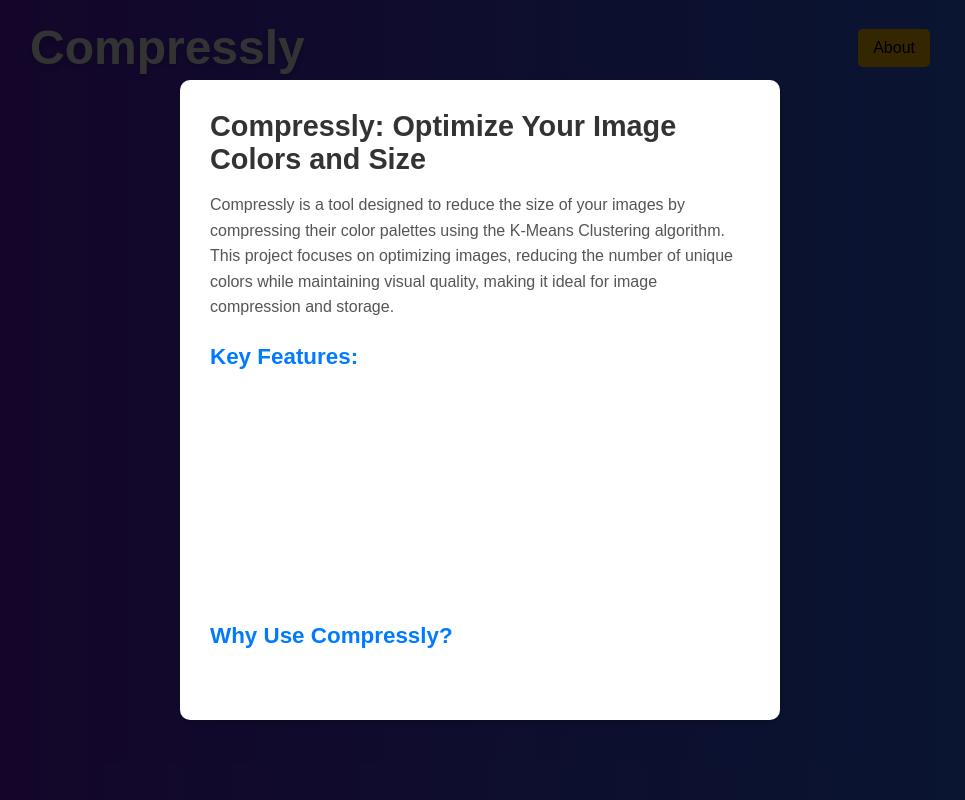
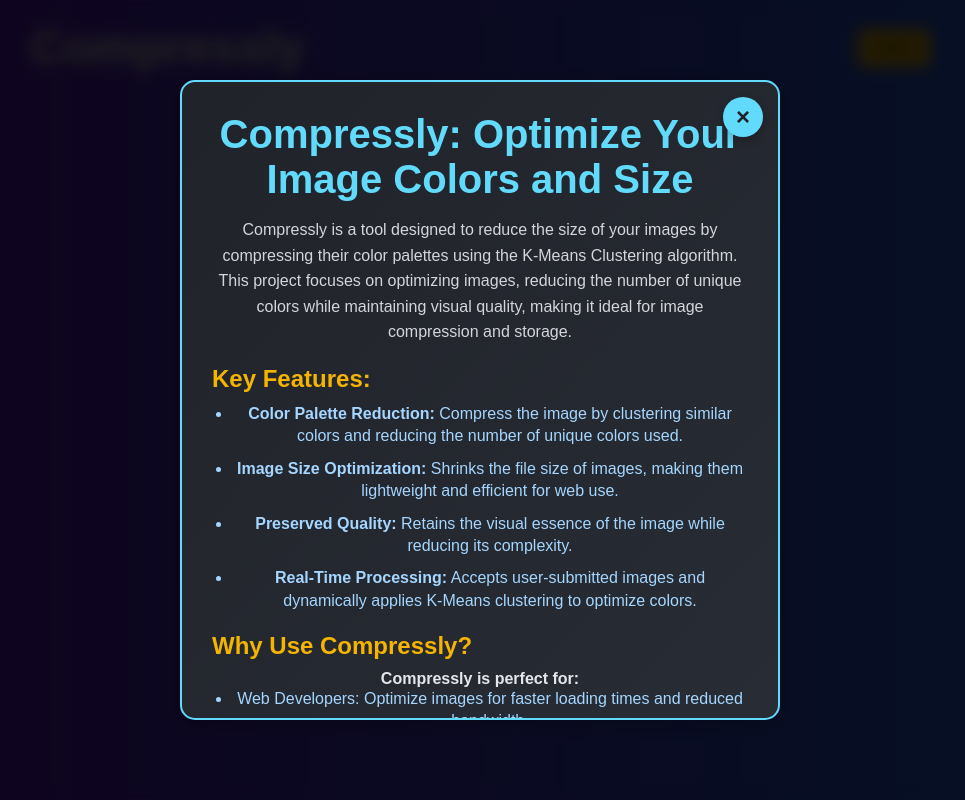
Before and after one commit to SurryaT10/Compressly, a React (Create React App) app in the folder compressly_app/: page / in a window 1280 px wide. Both pictures are taken after a click on the button "About". Shown: the whole page, without its empty margins (160-1125 px from the left). Built offline with nearby package versions, Linux system fonts and the light colour scheme; a web font is replaced by a local one.

Commit message:
Modified About and Comparison UI

```diff
--- a/compressly_app/src/components/About.js
+++ b/compressly_app/src/components/About.js
@@ -1,10 +1,21 @@
-import React from 'react';
-import '../css/about.css';
+import React from "react";
+import { motion } from "framer-motion";
+import "../css/about.css";
 
-function About() {
+function About({ onClose }) {
     return (
-        <div className="about-modal">
-            <div className="about-modal-content">
+        <div className="about-overlay" onClick={onClose}>
+            <motion.div
+                className="about-modal-content"
+                onClick={(e) => e.stopPropagation()} // Prevent click on the modal from propagating to the overlay
+                initial={{ opacity: 0, scale: 0.8 }}
+                animate={{ opacity: 1, scale: 1 }}
+                exit={{ opacity: 0, scale: 0.8 }}
+                transition={{ duration: 0.5 }}
+            >
+                <button className="close-btn" onClick={onClose}>
+                    &times;
+                </button>
                 <h1>Compressly: Optimize Your Image Colors and Size</h1>
                 <p>
                     Compressly is a tool designed to reduce the size of your images by compressing their color palettes
@@ -14,20 +25,32 @@
                 </p>
                 <h3>Key Features:</h3>
                 <ul>
-                    <li>Color Palette Reduction: Compress the image by clustering similar colors and reducing the number of unique colors used.</li>
-                    <li>Image Size Optimization: Shrinks the file size of images, making them lightweight and efficient for web use.</li>
-                    <li>Preserved Quality: Retains the visual essence of the image while reducing its complexity.</li>
-                    <li>Real-Time Processing: Accepts user-submitted images and dynamically applies K-Means clustering to optimize colors.</li>
+                    <li>
+                        <strong>Color Palette Reduction:</strong> Compress the image by clustering similar colors and
+                        reducing the number of unique colors used.
+                    </li>
+                    <li>
+                        <strong>Image Size Optimization:</strong> Shrinks the file size of images, making them
+                        lightweight and efficient for web use.
+                    </li>
+                    <li>
+                        <strong>Preserved Quality:</strong> Retains the visual essence of the image while reducing its
+                        complexity.
+                    </li>
+                    <li>
+                        <strong>Real-Time Processing:</strong> Accepts user-submitted images and dynamically applies
+                        K-Means clustering to optimize colors.
+                    </li>
                 </ul>
                 <h3>Why Use Compressly?</h3>
-                <h5>Compressly is perfect for:</h5>
+                <h4>Compressly is perfect for:</h4>
                 <ul>
                     <li>Web Developers: Optimize images for faster loading times and reduced bandwidth.</li>
                     <li>Graphic Designers: Simplify color schemes for stylized, posterized effects.</li>
                     <li>Data Storage: Save storage space while preserving image integrity.</li>
                     <li>Compression Tools: Enhance existing PNG optimization workflows by reducing color complexity.</li>
                 </ul>
-            </div>
+            </motion.div>
         </div>
     );
 }
--- a/compressly_app/src/components/Comparison.js
+++ b/compressly_app/src/components/Comparison.js
@@ -1,11 +1,31 @@
-import ClusterGraph from './ClusterGraph';
+import React from "react";
+import { motion } from "framer-motion";
+import ClusterGraph from "./ClusterGraph";
+import "../css/comparison.css";
 
 function Comparison(props) {
     return (
-        <div className="comparison-table">
-          {props.centroids && <ClusterGraph centroids={props.centroids} />}
+        <motion.div
+            className="comparison-container"
+            initial={{ opacity: 0, y: 50 }}
+            animate={{ opacity: 1, y: 0 }}
+            transition={{ duration: 0.8 }}
+        >
+            {props.centroids && (
+                <div className="graph-section">
+                    <h3>Cluster Visualization</h3>
+                    <ClusterGraph centroids={props.centroids} />
+                </div>
+            )}
+
+            <div className="metrics-section">
                 <h2>Comparison Metrics</h2>
-          <table border="1" style={{ borderCollapse: "collapse", width: "100%" }}>
+                <motion.table
+                    className="comparison-table"
+                    initial={{ opacity: 0 }}
+                    animate={{ opacity: 1 }}
+                    transition={{ delay: 0.3, duration: 0.8 }}
+                >
                     <thead>
                         <tr>
                             <th>Metric</th>
@@ -27,21 +47,24 @@
                             <td>{props.metrics.unique_colors_compressed}</td>
                             <td>
                                 {(
-                    ((props.metrics.unique_colors_original - props.metrics.unique_colors_compressed) /
-                      props.metrics.unique_colors_original) * 100
+                                    ((props.metrics.unique_colors_original -
+                                        props.metrics.unique_colors_compressed) /
+                                        props.metrics.unique_colors_original) *
+                                    100
                                 ).toFixed(2)}
                                 %
                             </td>
                         </tr>
                         <tr>
-                <td>Structural Similarity</td>
+                            <td>Structural Similarity (SSIM)</td>
                             <td colSpan="2">{props.metrics.ssim.toFixed(4)}</td>
                             <td>N/A</td>
                         </tr>
                     </tbody>
-          </table>
+                </motion.table>
             </div>
+        </motion.div>
     );
 }
 
-export default Comparison
+export default Comparison;
--- a/compressly_app/src/css/about.css
+++ b/compressly_app/src/css/about.css
@@ -1,70 +1,113 @@
-.about-modal {
+/* Modal Overlay */
+.about-overlay {
     position: fixed;
     top: 0;
     left: 0;
     width: 100%;
     height: 100%;
-    background-color: rgba(0, 0, 0, 0.6);
+    background: rgba(0, 0, 0, 0.7); /* Dark transparent background */
+    backdrop-filter: blur(8px); /* Apply blur to the background */
     display: flex;
     justify-content: center;
     align-items: center;
-    z-index: 1000;
+    z-index: 999;
 }
 
+/* Modal Content */
 .about-modal-content {
-    background-color: white;
+    background: linear-gradient(to bottom right, #20232a, #282c34); /* Subtle dark gradient */
+    color: #e4e6eb; /* Soft white text for readability */
+    border-radius: 15px;
     padding: 30px;
-    border-radius: 10px;
+    width: 80%;
     max-width: 600px;
-    width: 90%;
-    text-align: left;
-    box-shadow: 0px 4px 8px rgba(0, 0, 0, 0.2);
-    overflow-y: auto;
+    box-shadow: 0 4px 20px rgba(0, 0, 0, 0.3);
+    position: relative;
+    overflow-y: auto; /* Allow scroll if content overflows */
     max-height: 80%;
+    border: 2px solid #61dafb; /* Light blue border for focus */
 }
 
+/* Close Button */
+.close-btn {
+    position: absolute;
+    top: 15px;
+    right: 15px;
+    background: #61dafb; /* Vibrant blue for the close button */
+    color: #20232a;
+    border: none;
+    border-radius: 50%;
+    font-size: 1.5rem;
+    font-weight: bold;
+    cursor: pointer;
+    width: 40px;
+    height: 40px;
+    display: flex;
+    justify-content: center;
+    align-items: center;
+    box-shadow: 0 4px 10px rgba(0, 0, 0, 0.2);
+    transition: all 0.3s ease;
+}
+
+.close-btn:hover {
+    background: #52c3f0; /* Lighter hover color */
+    transform: scale(1.1);
+}
+
+/* Headings */
 .about-modal-content h1 {
-    font-size: 1.8rem;
-    margin-bottom: 1rem;
-    color: #333;
+    font-size: 2.5rem;
+    margin-bottom: 15px;
+    color: #61dafb; /* Bright blue for main headings */
 }
 
 .about-modal-content h3 {
-    font-size: 1.4rem;
-    margin-top: 1.5rem;
-    margin-bottom: 0.8rem;
-    color: #007bff;
+    font-size: 1.5rem;
+    margin-top: 20px;
+    margin-bottom: 10px;
+    text-align: left;
+    color: #f4b400; /* Golden accent for subheadings */
 }
 
+/* Paragraph */
+.about-modal-content p {
+    line-height: 1.6;
+    margin-bottom: 20px;
+    font-size: 1rem;
+    color: #d3d6db; /* Softer white for body text */
+}
+
+/* List */
 .about-modal-content ul {
+    padding-left: 20px;
+    margin-bottom: 20px;
     list-style-type: disc;
-    margin-left: 1.5rem;
-    margin-bottom: 1rem;
 }
 
 .about-modal-content ul li {
-    margin-bottom: 0.5rem;
-    line-height: 1.5;
+    margin-bottom: 10px;
+    font-size: 1rem;
+    line-height: 1.4;
+    color: #a5d6ff; /* Light blue for list items */
 }
 
-.about-modal-content p {
-    line-height: 1.6;
-    margin-bottom: 1rem;
-    color: #555;
+/* Scrollbar Styling */
+.about-modal-content::-webkit-scrollbar {
+    width: 8px;
 }
 
-.about-modal-content .close-button {
-    position: absolute;
-    top: 10px;
-    right: 10px;
-    background: none;
-    border: none;
-    font-size: 1.5rem;
-    color: #333;
-    cursor: pointer;
-    transition: color 0.3s ease;
+.about-modal-content::-webkit-scrollbar-thumb {
+    background: rgba(97, 218, 251, 0.5); /* Light blue */
+    border-radius: 10px;
 }
 
-.about-modal-content .close-button:hover {
-    color: #ff5b5b;
+.about-modal-content::-webkit-scrollbar-thumb:hover {
+    background: rgba(97, 218, 251, 0.8);
 }
+
+/* List Hover Effects */
+.about-modal-content ul li:hover {
+    color: #61dafb; /* Brighter on hover */
+    text-decoration: underline;
+    cursor: pointer;
+}
--- /dev/null
+++ b/compressly_app/src/css/comparison.css
@@ -0,0 +1,99 @@
+/* General Layout */
+.comparison-container {
+    display: flex;
+    flex-direction: column;
+    align-items: center;
+    background: linear-gradient(to bottom, #ffffff, #f0f4f9);
+    border-radius: 15px;
+    padding: 30px;
+    box-shadow: 0px 4px 10px rgba(0, 0, 0, 0.1);
+    width: 90%;
+    max-width: 800px;
+    margin: 20px auto;
+}
+
+/* Section for the Graph */
+.graph-section {
+    margin-bottom: 20px;
+}
+
+.graph-section h3 {
+    font-size: 1.5rem;
+    margin-bottom: 10px;
+    color: #333;
+    text-align: center;
+}
+
+/* Section for the Metrics */
+.metrics-section {
+    text-align: center;
+}
+
+.metrics-section h2 {
+    font-size: 2rem;
+    margin-bottom: 20px;
+    color: #2575fc;
+}
+
+/* Comparison Table Styling */
+.comparison-table {
+    width: 100%;
+    border-collapse: collapse;
+    background: #ffffff;
+    border-radius: 10px;
+    overflow: hidden;
+    box-shadow: 0px 4px 10px rgba(0, 0, 0, 0.1);
+    font-family: "Poppins", sans-serif;
+}
+
+.comparison-table th {
+    background: #2575fc;
+    color: #ffffff;
+    padding: 15px;
+    text-align: center;
+    font-size: 1rem;
+}
+
+.comparison-table td {
+    padding: 15px;
+    text-align: center;
+    font-size: 0.9rem;
+    color: #333;
+}
+
+.comparison-table tr:nth-child(even) {
+    background: #f4f8fc;
+}
+
+.comparison-table tr:nth-child(odd) {
+    background: #ffffff;
+}
+
+.comparison-table tr:hover {
+    background: #e0f3ff;
+    transition: background 0.3s ease;
+}
+
+/* Hover Animations */
+.comparison-table th,
+.comparison-table td {
+    transition: transform 0.2s ease;
+}
+
+.comparison-table th:hover,
+.comparison-table td:hover {
+    transform: scale(1.05);
+}
+
+/* Responsive Design */
+@media (max-width: 768px) {
+    .comparison-table th,
+    .comparison-table td {
+        padding: 10px;
+        font-size: 0.8rem;
+    }
+
+    .metrics-section h2 {
+        font-size: 1.5rem;
+    }
+}
```
Lines whose indentation alone changed are shown as unchanged.
